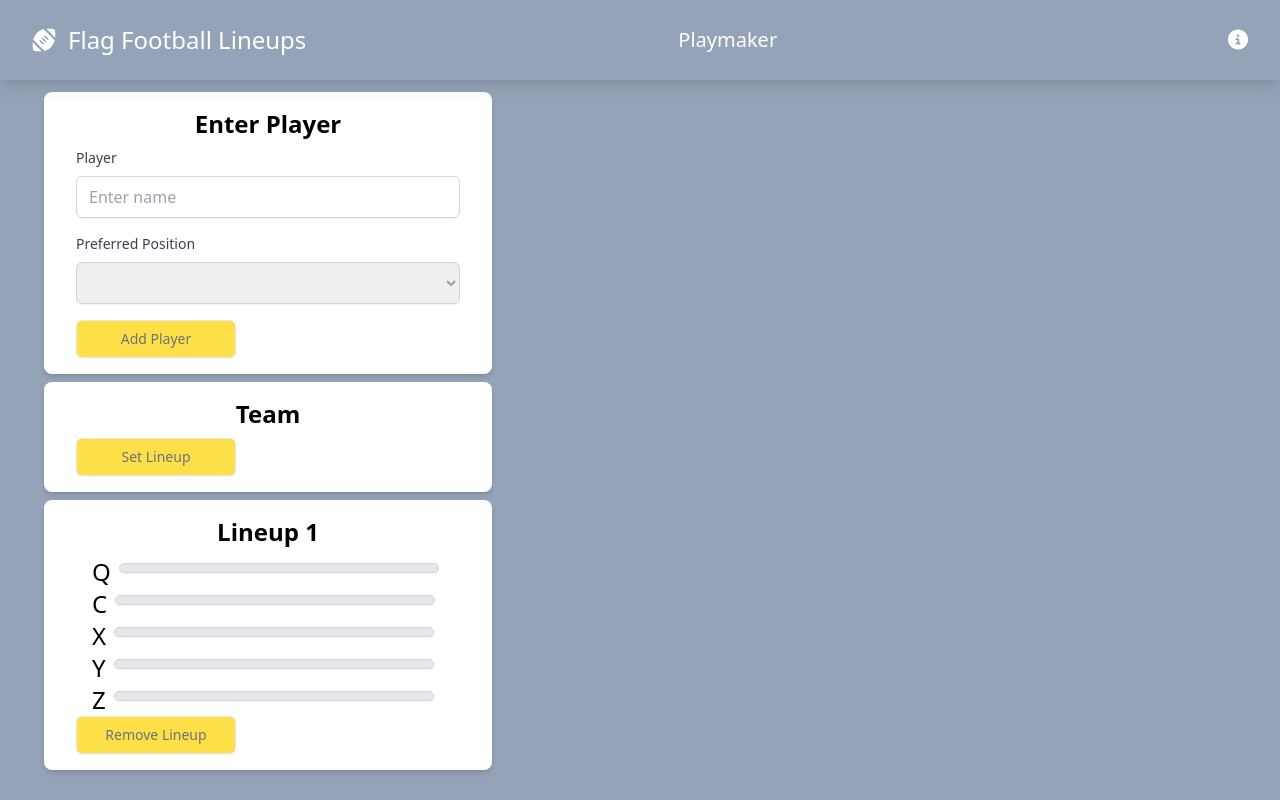
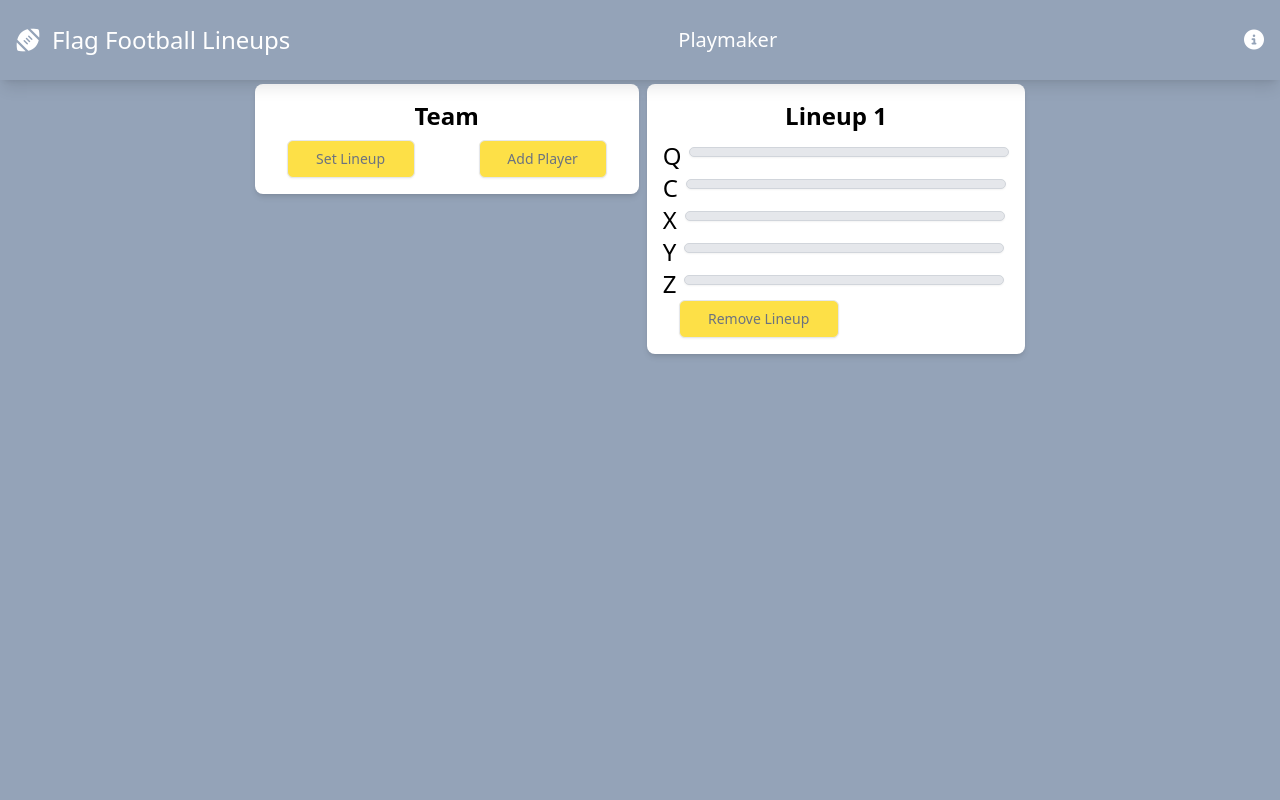
Before and after one commit to samsteimer/flag-football-lineup, a Vue app: page /lineup in a window 1280 px wide. Both pictures are taken after a click on the button "Set Lineup". Built offline with nearby package versions, Linux system fonts and the light colour scheme.

Commit message:
hide enter player

```diff
--- a/package.json
+++ b/package.json
@@ -10,6 +10,8 @@
   },
   "dependencies": {
     "vue": "^3.4.21",
+    "vue-canvas": "^0.0.1",
+    "vue-draggable": "^2.0.6",
     "vue-router": "^4.3.0"
   },
   "devDependencies": {
--- a/src/components/AddPlayerForm.vue
+++ b/src/components/AddPlayerForm.vue
@@ -1,5 +1,5 @@
 <template>
-    <div class="bg-white shadow-md rounded-lg px-8 py-4 max-w-md">
+    <div class="bg-white shadow-md rounded-lg px-8 py-4 max-w-sm">
         <h1 class="text-2xl font-bold text-center mb-2">Enter Player</h1>
         <form @submit.prevent="onSubmit">
             <div class="mb-4">
@@ -16,7 +16,10 @@
                     <option value="wr">Wide Receiver</option>
                 </select>
             </div>
-            <button type="submit" class="w-40 flex justify-center py-2 px-4 border rounded-md shadow-sm text-sm text-gray-500 bg-yellow-300 hover:bg-yellow-400 focus:outline-none focus:ring-offset-2  focus:ring-yellow-200">Add Player</button>
+            <div class="flex items-center">
+                <button type="submit" class="w-40 flex justify-center py-2 px-4 mr-16 border rounded-md shadow-sm text-sm text-gray-500 bg-yellow-300 hover:bg-yellow-400 focus:outline-none focus:ring-offset-2  focus:ring-yellow-200">Add Player</button>
+                <button class="w-40 flex justify-center py-2 px-4 border rounded-md shadow-sm text-sm text-gray-500 bg-yellow-300 hover:bg-yellow-400 focus:outline-none focus:ring-offset-2  focus:ring-yellow-200" @click="$emit('cancelAddPlayer')">Cancel</button>
+            </div>
         </form>
     </div>
 </template>
@@ -27,7 +30,7 @@ import { ref } from 'vue';
 const name = ref ('');
 const position = ref ('');
 
-const emit = defineEmits(['playerSubmitted'])
+const emit = defineEmits(['playerSubmitted', 'cancelAddPlayer'])
 
 const onSubmit = () => {
     const playerData = {
--- a/src/components/LineupCard.vue
+++ b/src/components/LineupCard.vue
@@ -3,9 +3,9 @@
         <div v-if="lineups.length === 0">
             <p>No lineups set.</p>
         </div>
-        <div v-else v-for="(lineupData, index) in lineups" :key="index" class="bg-white shadow-md rounded-lg px-8 py-4 max-w-md mb-2">
+        <div v-else v-for="(lineupData, index) in lineups" :key="index" class="bg-white shadow-md rounded-lg py-4 max-w-sm mb-2">
             <h1 class="text-2xl font-bold text-center mb-2">Lineup {{ index + 1 }}</h1>
-            <div class="flex items-center ml-4 ">
+            <div class="flex items-center mx-4 ">
                 <p class="text-2xl">Q</p>
                 <div class="flex items-center bg-gray-200 shadow-sm rounded-md border border-gray-300 px-4 py-1 ml-2 mb-2 w-80">
                     <span class="">{{ lineupData._value.q }}</span>
@@ -36,7 +36,7 @@
                     <span class="">{{ lineupData._value.z }}</span>
                 </div>
             </div>
-            <div>
+            <div class="px-8">
                 <button @click="removeLineup(index)" class="w-40 flex justify-center py-2 px-4 border rounded-md shadow-sm text-sm text-gray-500 bg-yellow-300 hover:bg-yellow-400 focus:outline-none focus:ring-offset-2  focus:ring-yellow-200">Remove Lineup</button>
             </div>
         </div>
--- a/src/components/TeamList.vue
+++ b/src/components/TeamList.vue
@@ -1,10 +1,10 @@
 <template>
-    <div class="bg-white shadow-md rounded-lg px-8 py-4 max-w-md">
+    <div class="bg-white shadow-md rounded-lg px-8 py-4 max-w-sm">
         <h1 class="text-2xl font-bold text-center"> Team</h1>
-        <div class="flex flex-col flex-1 px-8 py-1">
+        <div class="flex flex-col flex-1 py-1">
             <ul class="flex flex-col">
                 <li v-for="player in flagTeam" v-bind:key="player.id" class="flex items-center mb-2">
-                    <div class="flex flex-1 items-center bg-gray-200 shadow-sm rounded-md border border-gray-300 px-4 py-2 hover:cursor-move">
+                    <div class="flex flex-1 items-center bg-gray-200 shadow-sm rounded-md border border-gray-300 px-4 py-2">
                         <button class="text-red-300 hover:text-red-600 mr-2" @click="deletePlayer(player.id)">
                             <i class="fa-solid fa-circle-minus"></i>
                         </button>
@@ -22,14 +22,17 @@
                 </li>
             </ul>
         </div>
-        <button type="submit" class="w-40 flex justify-center py-2 px-4 border rounded-md shadow-sm text-sm text-gray-500 bg-yellow-300 hover:bg-yellow-400 focus:outline-none focus:ring-offset-2  focus:ring-yellow-200" @click="setLineup">Set Lineup</button>
+        <div class="flex items-center">
+            <button type="submit" class="w-40 flex justify-center py-2 px-4 mr-16 border rounded-md shadow-sm text-sm text-gray-500 bg-yellow-300 hover:bg-yellow-400 focus:outline-none focus:ring-offset-2  focus:ring-yellow-200" @click="setLineup">Set Lineup</button>
+            <button class="w-40 flex justify-center py-2 px-4 border rounded-md shadow-sm text-sm text-gray-500 bg-yellow-300 hover:bg-yellow-400 focus:outline-none focus:ring-offset-2  focus:ring-yellow-200" @click="$emit('addPlayer')">Add Player</button>
+        </div>
     </div>
 </template>
 
 <script setup>
 import { ref } from 'vue';
 
-const emit = defineEmits(['playerDeleted', 'lineupSet'])
+const emit = defineEmits(['playerDeleted', 'lineupSet', 'addPlayer'])
 
 const props = defineProps({
     flagTeam: {
--- a/src/views/LineupView.vue
+++ b/src/views/LineupView.vue
@@ -1,9 +1,10 @@
 <template>
-    <div class="flex flex-col mt-2 mx-10">
+    <div class="container flex flex-col justify-center sm:flex-row">
+        <div class="flex flex-col">
+            <TeamList :flagTeam="flagTeam" @playerDeleted="handlePlayerDeleted" @lineupSet="handleLineupSet" @addPlayer="showAddPlayerForm" class="m-1" />
 
-        <AddPlayerForm @playerSubmitted="handlePlayerSubmitted" class="m-1" />
-
-        <TeamList :flagTeam="flagTeam" @playerDeleted="handlePlayerDeleted" @lineupSet="handleLineupSet" class="m-1" />
+            <AddPlayerForm v-if="isAddPlayerFormVisible" @playerSubmitted="handlePlayerSubmitted" @cancelAddPlayer="cancelAddPlayer" class="m-1" />
+        </div>
 
         <LineupCard :lineups="lineups" @removeLineup="handleRemoveLineup" class="m-1"/>
 
@@ -19,8 +20,9 @@ import { ref, onMounted } from 'vue';
 
 
 const flagTeam = ref ([]);
-const lineup = ref ({});
 const lineups = ref ([]);
+const isAddPlayerFormVisible = ref(false);
+
 
 onMounted(() => {
     const savedTeam = JSON.parse(localStorage.getItem('flagTeam'));
@@ -34,6 +36,14 @@ onMounted(() => {
     }
 });
 
+const showAddPlayerForm = () => {
+    isAddPlayerFormVisible.value = true;
+};
+
+const cancelAddPlayer = () => {
+    isAddPlayerFormVisible.value =false;
+}
+
 const handlePlayerSubmitted = (player) => {
     flagTeam.value.push({
         id: generateUniqueID(),
@@ -42,6 +52,8 @@ const handlePlayerSubmitted = (player) => {
     });
 
     saveTeamToLocalStorage();
+
+    isAddPlayerFormVisible.value = false;
 
     alert('Player added.')
 };
@@ -69,5 +81,7 @@ const handleLineupSet = (newLineUp) => {
 const handleRemoveLineup = (index) => {
     lineups.value.splice(index, 1);
     localStorage.setItem('lineups', JSON.stringify(lineups.value));
-}
+};
+
+
 </script>
--- a/tailwind.config.js
+++ b/tailwind.config.js
@@ -4,7 +4,7 @@ export default {
   theme: {
     extend: {
       container: {
-        padding: "2rem",
+        padding: "1rem",
         center: true,
       }
     },
```
Also changed, not shown: 1 other file (tests, documents, lock files or other folders).
